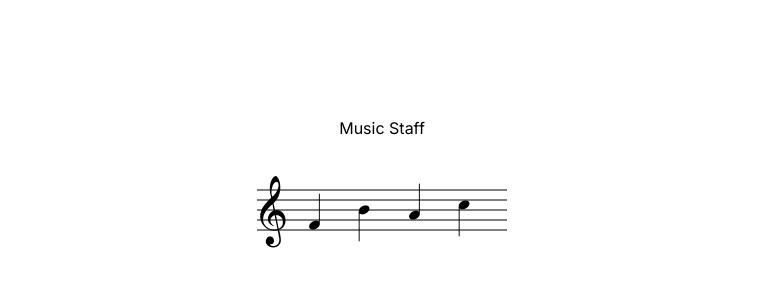
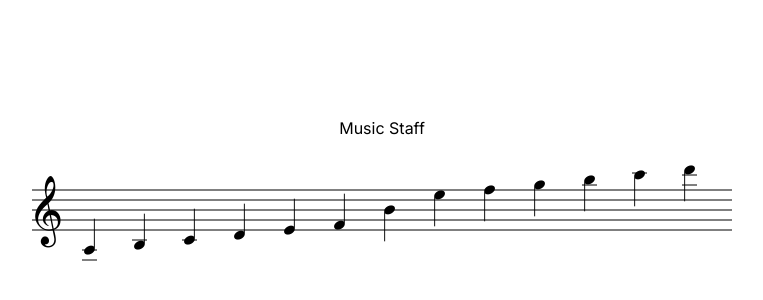
Before and after one commit to charliedevs/musicalranges, a Next.js app: page / in a window 1280 px wide. Shown: the part 252-552 px from the top of the page, without its empty margins (258-1021 px from the left). Built offline with nearby package versions, Linux system fonts and the light colour scheme; a web font is replaced by a local one.

Commit message:
WIP: Begin adding ledger lines

```diff
--- a/src/app/_components/Note.tsx
+++ b/src/app/_components/Note.tsx
@@ -1,6 +1,10 @@
 "use client";
 import React from "react";
-import { notePositions } from "../_utility/notePositions";
+import {
+  getLedgerLines,
+  isOnLedgerLine,
+  notePositions,
+} from "../_utility/notePositions";
 import type { NoteName } from "../_types/noteName";
 import Tippy from "@tippyjs/react";
 import "tippy.js/dist/tippy.css";
@@ -10,6 +14,8 @@ export interface NoteProps {
   duration?: "whole" | "quarter";
   position?: number;
 }
+
+const noteWidth = 15;
 
 // Note Characters
 const quarterNote = "𝅘𝅥";
@@ -22,22 +28,45 @@ const Note = ({ note, duration = "quarter", position }: NoteProps) => {
   const noteCharacter = duration === "quarter" ? quarterNote : wholeNote;
 
   // Determine the stem direction based on the note pitch TODO: Account for other clefs
-  const isDownsteam = duration === "quarter" && yPos <= notePositions.B4;
+  const isDownstem = duration === "quarter" && yPos <= notePositions.B4;
   const noteClasses =
-    "block" + (isDownsteam ? " rotate-180 transform origin-bottom" : "");
+    "block" + (isDownstem ? " rotate-180 transform origin-bottom" : "");
 
   // Position notes in correct place on staff
-  const yOffset = isDownsteam ? 37 : 23;
+  const noteOffset = isDownstem ? -37 : -23;
+
+  // TODO: Determine number of ledger lines
+  const ledgerLines = getLedgerLines(note);
+  console.log(note, ledgerLines);
+  const onLine = isOnLedgerLine(note);
+  const ledgerOffset =
+    noteOffset + (isDownstem ? (onLine ? -5 : 2) : onLine ? -22 : -17);
 
   return (
-    <span
-      className="absolute cursor-pointer font-music text-4xl text-black hover:text-red-950"
-      style={{ left: `${xPos}px`, top: `${yPos - yOffset}px` }}
-    >
-      <Tippy content={note} placement={isDownsteam ? "top" : "bottom"}>
-        <span className={noteClasses}>{noteCharacter}</span>
-      </Tippy>
-    </span>
+    <div className="absolute" style={{ left: `${xPos}px`, top: `${yPos}px` }}>
+      <span
+        className="relative cursor-pointer font-music text-4xl text-black hover:text-red-950"
+        style={{ top: noteOffset }}
+      >
+        <Tippy content={note} placement={isDownstem ? "top" : "bottom"}>
+          <span className={noteClasses}>{noteCharacter}</span>
+        </Tippy>
+      </span>
+      <span className="relative -z-10" style={{ top: ledgerOffset }}>
+        <svg width={noteWidth} xmlns="http://www.w3.org/2000/svg">
+          {ledgerLines.map((line) => (
+            <line
+              key={line}
+              x1="0"
+              y1={`${line * 10}`}
+              x2={`${noteWidth}`}
+              y2={`${line * 10}`}
+              stroke="black"
+            />
+          ))}
+        </svg>
+      </span>
+    </div>
   );
 };
 
--- a/src/app/_utility/notePositions.ts
+++ b/src/app/_utility/notePositions.ts
@@ -12,3 +12,40 @@ export const notePositions: Record<NoteName, number> = {
   C7: -55, D7: -60, E7: -65, F7: -70, G7: -75, A7: -80, B7: -85,
   C8: -90
 };
+
+export const getLedgerLines = (note: NoteName) => {
+  const notePosition = notePositions[note];
+
+  // Only consider notes that aren't on staff
+  // TODO: consider other clefs
+  const isAboveG5 = notePosition < notePositions.G5;
+  const isBelowD4 = notePosition > notePositions.D4;
+
+  const ledgerlineCount = isAboveG5
+    ? Math.ceil((notePositions.G5 - notePosition) / 10)
+    : isBelowD4
+      ? Math.ceil((notePosition - notePositions.D4) / 10)
+      : 0;
+
+  return Array.from({ length: ledgerlineCount }, (_, index) => index + 1);
+};
+
+export const isOnLedgerLine = (note: NoteName) => {
+  const notePosition = notePositions[note];
+
+  // Disregard notes on staff
+  // TODO: consider other clefs
+  const staffStart = notePositions.D4;
+  const staffEnd = notePositions.G5;
+  if (notePosition >= staffStart && notePosition <= staffEnd) return false;
+
+  // Get note position offset from staff line
+  const offset =
+    notePosition > staffEnd
+      ? notePosition - staffEnd
+      : staffStart - notePosition;
+
+  // Use fact that natural notes are separated multiples of 5
+  // to determine if note is on space or line.
+  return offset % 10 === 0;
+};
--- a/src/app/page.tsx
+++ b/src/app/page.tsx
@@ -2,7 +2,21 @@ import Staff from "./_components/Staff";
 import type { NoteName } from "./_types/noteName";
 
 export default function HomePage() {
-  const notes: NoteName[] = ["F4", "B4", "A4", "C5"];
+  const notes: NoteName[] = [
+    "A3",
+    "B3",
+    "C4",
+    "D4",
+    "E4",
+    "F4",
+    "B4",
+    "E5",
+    "F5",
+    "G5",
+    "A5",
+    "B5",
+    "C6",
+  ];
   return (
     <main className="flex min-h-screen flex-col items-center justify-center gap-10">
       <h1>Music Staff</h1>
```
